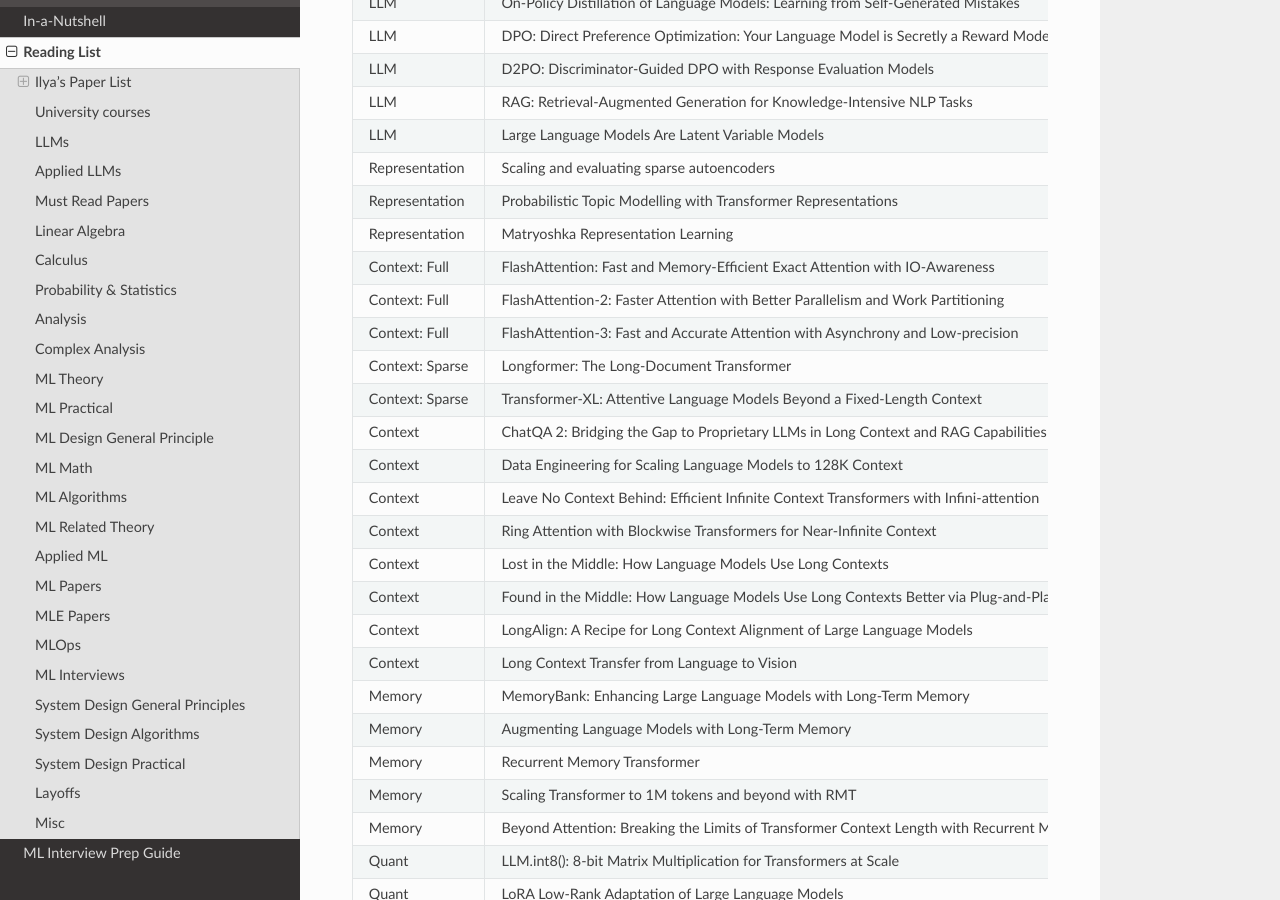
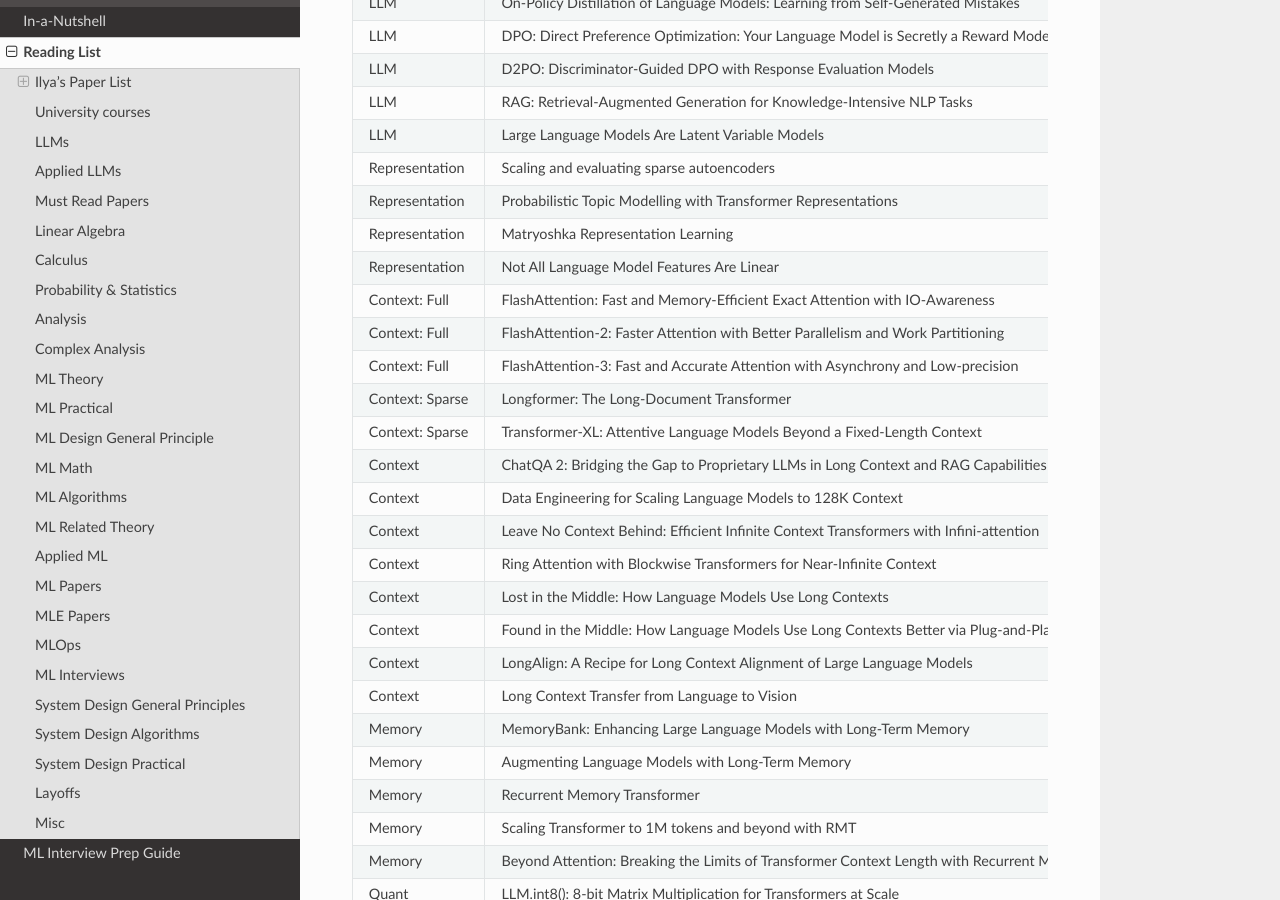
Before and after one commit to uselesstechjunks/leetcode, a Sphinx documentation site: the page built from docs/source/readlist.rst, in a window 1280 px wide and 900 px high, scrolled down 4206 px. Built offline with Sphinx 7.4.7 and the Read the Docs theme 2.0.0, drawn with Linux system fonts in a browser that asks for light colours.

Commit message:
Update readlist.rst (#294)

```diff
--- a/docs/source/readlist.rst
+++ b/docs/source/readlist.rst
@@ -164,6 +164,7 @@ Must Read Papers
 		Representation, Scaling and evaluating sparse autoencoders
 		Representation, Probabilistic Topic Modelling with Transformer Representations
 		Representation, Matryoshka Representation Learning
+		Representation, Not All Language Model Features Are Linear
 		Context: Full, FlashAttention: Fast and Memory-Efficient Exact Attention with IO-Awareness
 		Context: Full, FlashAttention-2: Faster Attention with Better Parallelism and Work Partitioning
 		Context: Full, FlashAttention-3: Fast and Accurate Attention with Asynchrony and Low-precision
```
